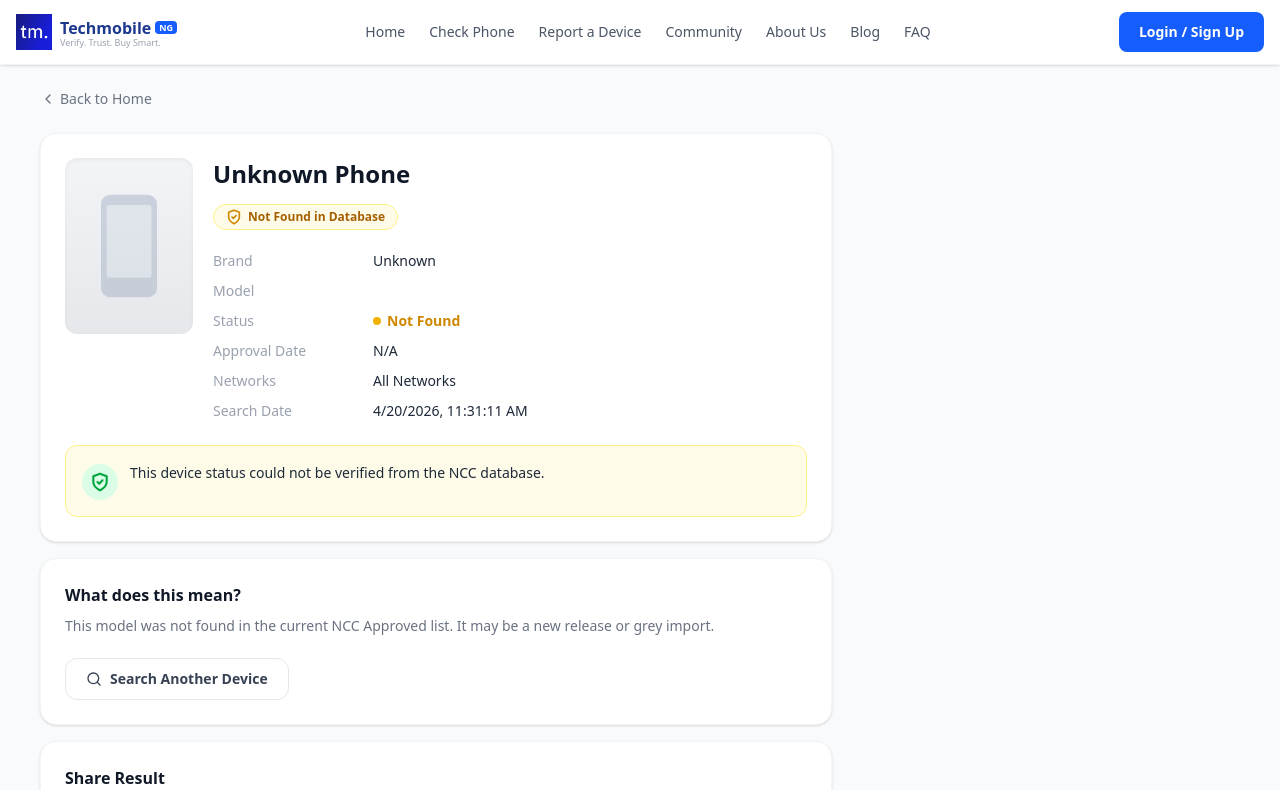
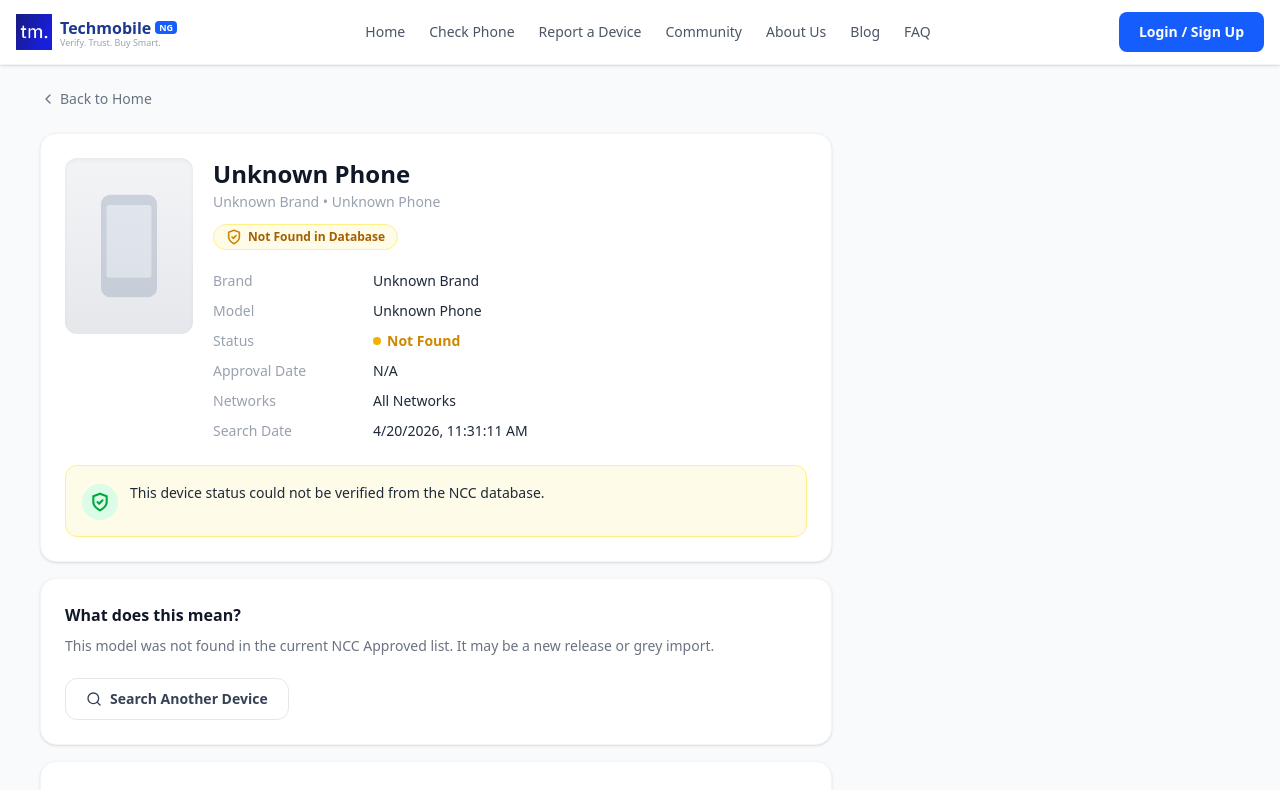
Before and after one commit to justPoly/techmobile-verify, a React (Vite) app in the folder frontend/: page /result in a window 1280 px wide. Shown: the top 790 px of the page. Built offline with nearby package versions, Linux system fonts and the light colour scheme.

Commit message:
Search logic implementation - iteration 3

```diff
--- a/frontend/src/pages/LoadingState.jsx
+++ b/frontend/src/pages/LoadingState.jsx
@@ -72,7 +72,13 @@ export default function LoadingState() {
 
           const resultData = await response.json();
 
-          navigate('/result', { state: resultData });
+          // Pass both the result data AND the original searched name
+          navigate('/result', {
+            state: {
+              ...resultData,
+              searchedName: phoneName
+            }
+          });
 
         } catch (error) {
           console.error("API Error:", error);
@@ -114,7 +120,7 @@ export default function LoadingState() {
           </div>
         </div>
 
-        {/* Sign up nudge card - unchanged */}
+        {/* Sign up nudge card */}
         <div className="w-full max-w-sm sm:max-w-md mt-4 bg-white rounded-2xl border border-gray-100 shadow-sm p-4 flex items-center justify-between gap-4">
           <div className="flex items-start gap-3">
             <div className="w-8 h-8 bg-green-50 rounded-full flex items-center justify-center flex-shrink-0 mt-0.5">
--- a/frontend/src/pages/Results.jsx
+++ b/frontend/src/pages/Results.jsx
@@ -58,22 +58,25 @@ const FacebookIcon = () => (
   </svg>
 );
 
-// ── Navbar (unchanged) ─────────────────────────────────────────────────────
-
 // ── Main Component ─────────────────────────────────────────────────────────
 export default function Result() {
   const location = useLocation();
   const navigate = useNavigate();
   const [copied, setCopied] = useState(false);
 
-  // Get real data from backend (via LoadingState)
+  // Data coming from LoadingState → Backend
   const result = location.state || {};
 
-  // Fallback if no data
+  // The name the user actually searched for
+  const searchedName = location.state?.searchedName ||
+                      result.model ||
+                      result.equipment_name ||
+                      "Unknown Phone";
+
   const deviceInfo = {
-    name: result.model || result.equipment_name || "Unknown Phone",
-    brand: result.brand || "Unknown",
-    model: result.model || result.equipment_name || "",
+    name: searchedName,                    // ← This will show prominently
+    brand: result.brand || "Unknown Brand",
+    model: result.model || result.equipment_name || searchedName,
     status: result.verdict === "genuine" ? "Approved" : "Not Found",
     approvalDate: "N/A",
     networks: "All Networks",
@@ -107,7 +110,6 @@ export default function Result() {
           Back to Home
         </button>
 
-        {/* Main Layout */}
         <div className="grid grid-cols-1 lg:grid-cols-3 gap-6">
 
           {/* LEFT COLUMN */}
@@ -130,10 +132,14 @@ export default function Result() {
                     </div>
                   </div>
 
-                  {/* Info */}
+                  {/* Info Section - Searched name is shown here */}
                   <div className="flex-1">
-                    <h1 className="text-xl sm:text-2xl font-bold text-gray-900">{deviceInfo.name}</h1>
-                    <p className="text-gray-400 text-sm mt-0.5">{deviceInfo.model}</p>
+                    <h1 className="text-xl sm:text-2xl font-bold text-gray-900">
+                      {deviceInfo.name}
+                    </h1>
+                    <p className="text-gray-400 text-sm mt-0.5">
+                      {deviceInfo.brand} • {deviceInfo.model}
+                    </p>
 
                     {/* Status Badge */}
                     <div className={`inline-flex items-center gap-1.5 mt-3 rounded-full px-3 py-1 ${isApproved ? 'bg-green-50 border border-green-200' : 'bg-yellow-50 border border-yellow-200'}`}>
@@ -198,11 +204,11 @@ export default function Result() {
               </button>
             </div>
 
-            {/* Share Result - unchanged */}
+            {/* Share Result */}
             <div className="bg-white rounded-2xl border border-gray-100 shadow-sm p-5 sm:p-6">
               <h2 className="text-base font-bold text-gray-900 mb-1">Share Result</h2>
               <p className="text-gray-400 text-xs mb-4">Help others by sharing this result</p>
-              {/* ... your share buttons remain the same ... */}
+              {/* Your share buttons code remains unchanged */}
             </div>
 
           </div>
```
